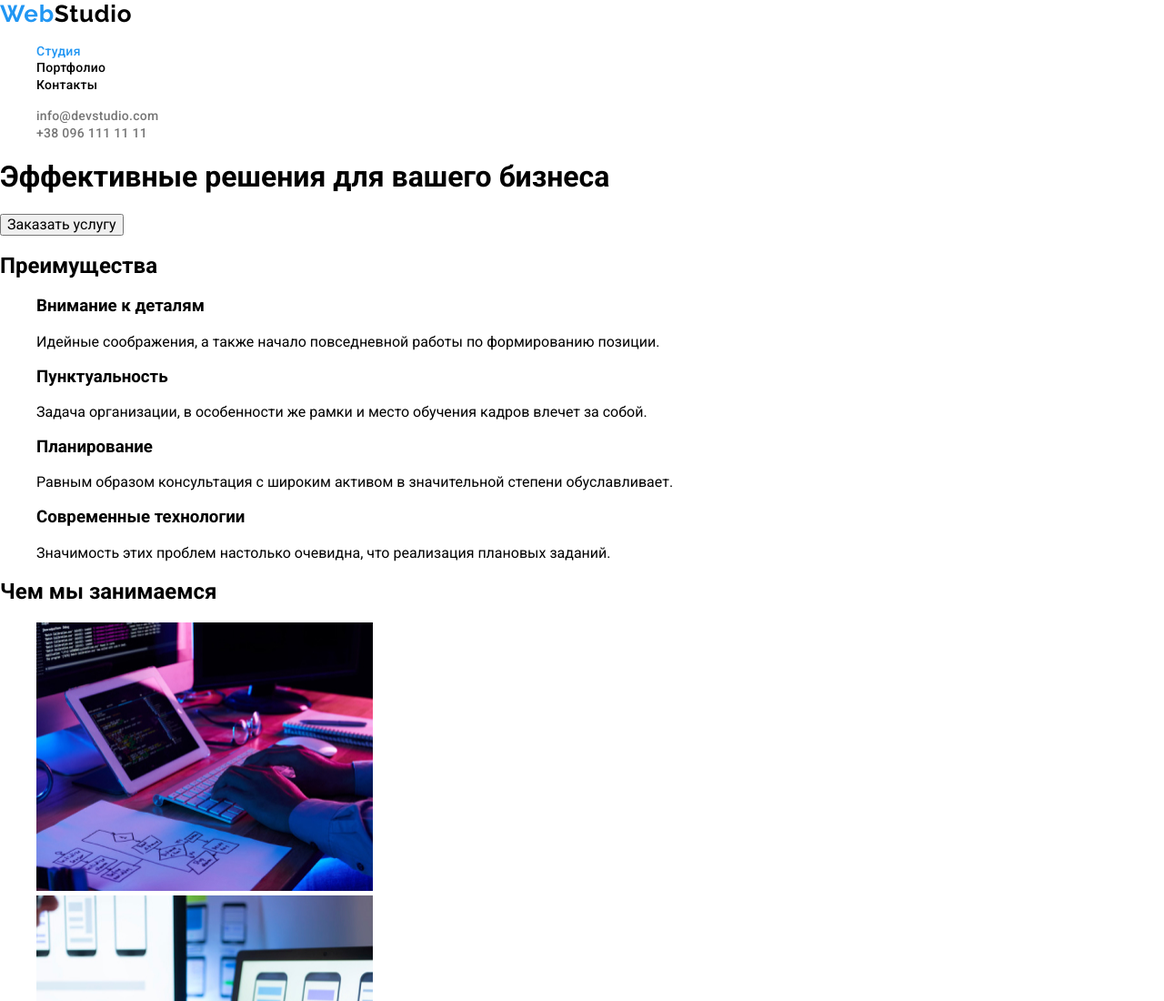
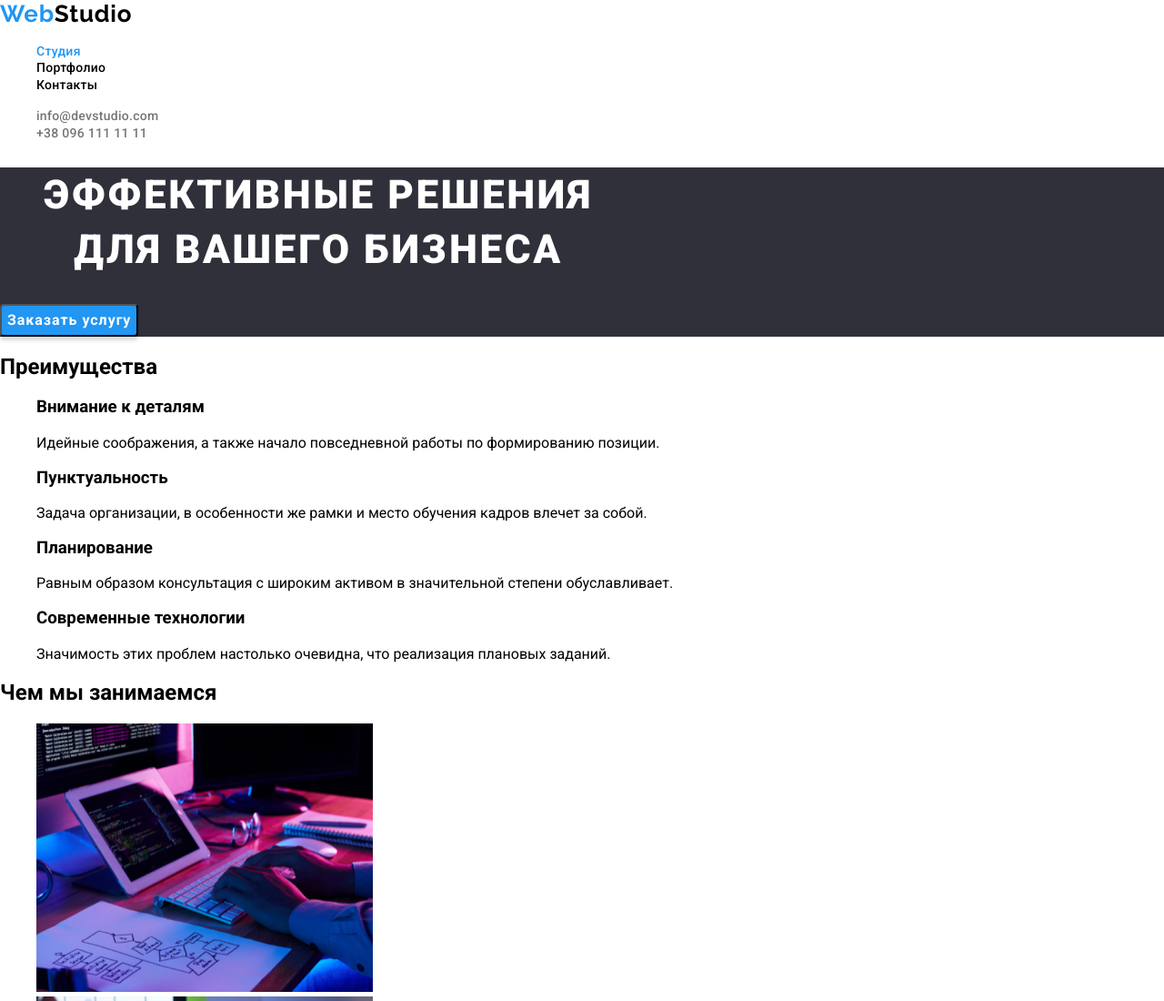
Before and after one commit to krukroman/goit-markup-hw-02, a plain HTML site: page index.html in a window 1280 px wide. Shown: the top 1100 px of the page at 91% size. Drawn offline with Linux system fonts and the light colour scheme.

Commit message:
додано деякі стилі для index.html

```diff
--- a/css/styles.css
+++ b/css/styles.css
@@ -7,6 +7,7 @@ body {
 ul {
   list-style: none;
 }
+
 /* Шапка */
 /*
   .header {
@@ -74,7 +75,42 @@ ul {
   text-decoration: none;
   color: #757575;
 }
-
+.header-contacts-link:hover,
+.header-contacts-link:focus {
+  color: #2196f3;
+}
+/* Головний контент сторінки index.html */
+.section-hero {
+  background-color: #2f303a;
+}
+.section-hero-header {
+  font-family: Roboto;
+  font-style: normal;
+  font-weight: 900;
+  font-size: 44px;
+  line-height: 60px;
+  width: 700px;
+  height: 120px;
+  text-align: center;
+  letter-spacing: 0.06em;
+  text-transform: uppercase;
+  color: #fff;
+}
+.section-hero-button {
+  background: #2196f3;
+  box-shadow: 0px 4px 4px rgba(0, 0, 0, 0.15);
+  border-radius: 4px;
+  font-family: Roboto;
+  font-style: normal;
+  font-weight: bold;
+  font-size: 16px;
+  line-height: 30px;
+  display: flex;
+  align-items: center;
+  text-align: center;
+  letter-spacing: 0.06em;
+  color: #fff;
+}
 /* Підвал */
 footer {
   background-color: #2f303a;
--- a/index.html
+++ b/index.html
@@ -34,9 +34,9 @@
     <!-- Головне наповнення сторінки -->
     <main>
         <!-- Секція-герой -->
-        <section>
-            <h1>Эффективные решения для вашего бизнеса</h1>
-            <button type="button">Заказать услугу</button>
+        <section class="section-hero">
+            <h1 class="section-hero-header">Эффективные решения для вашего бизнеса</h1>
+            <button class="section-hero-button" type="button">Заказать услугу</button>
         </section>
         <!-- Секція-переваги -->
         <section>
```
